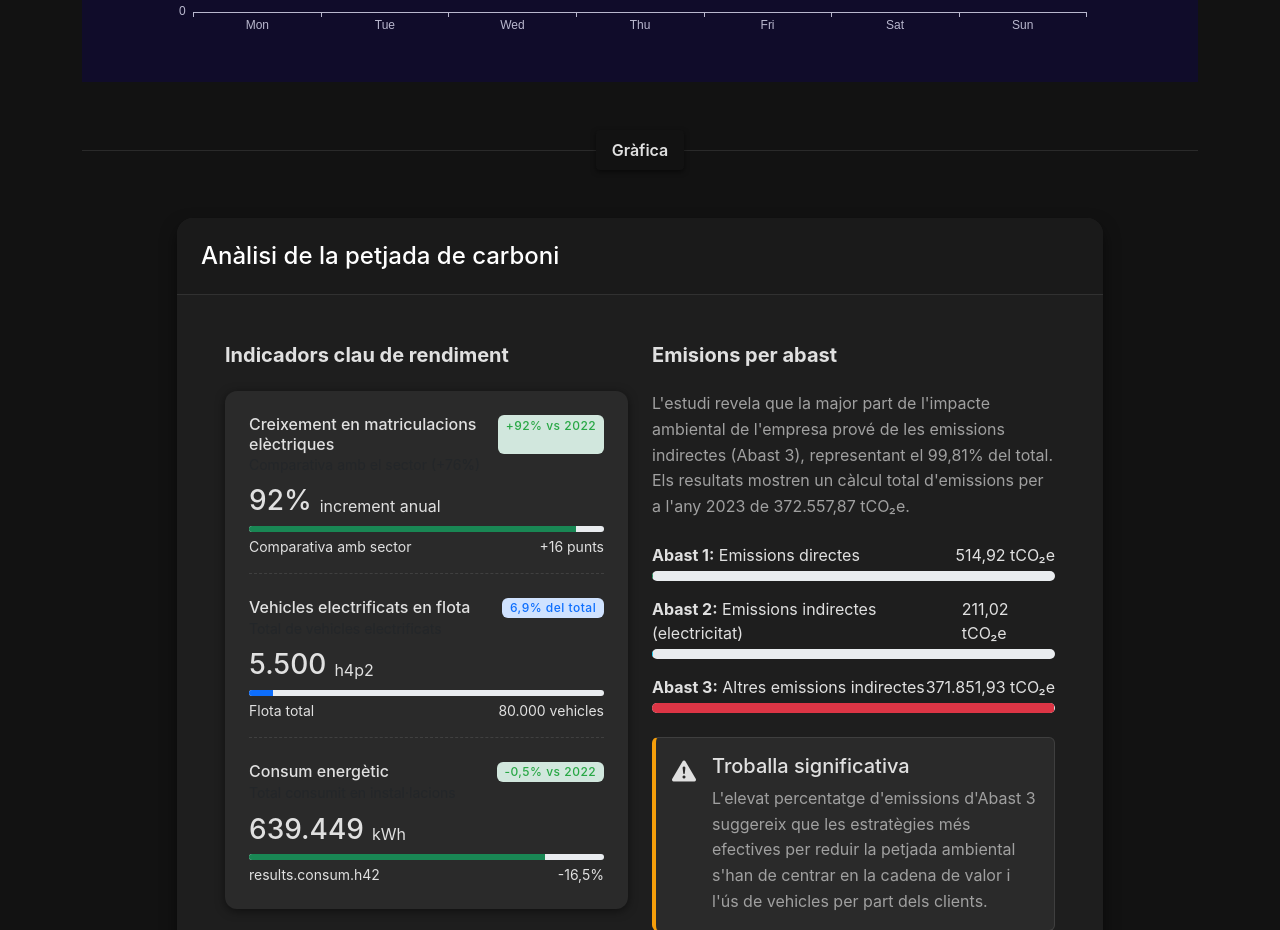
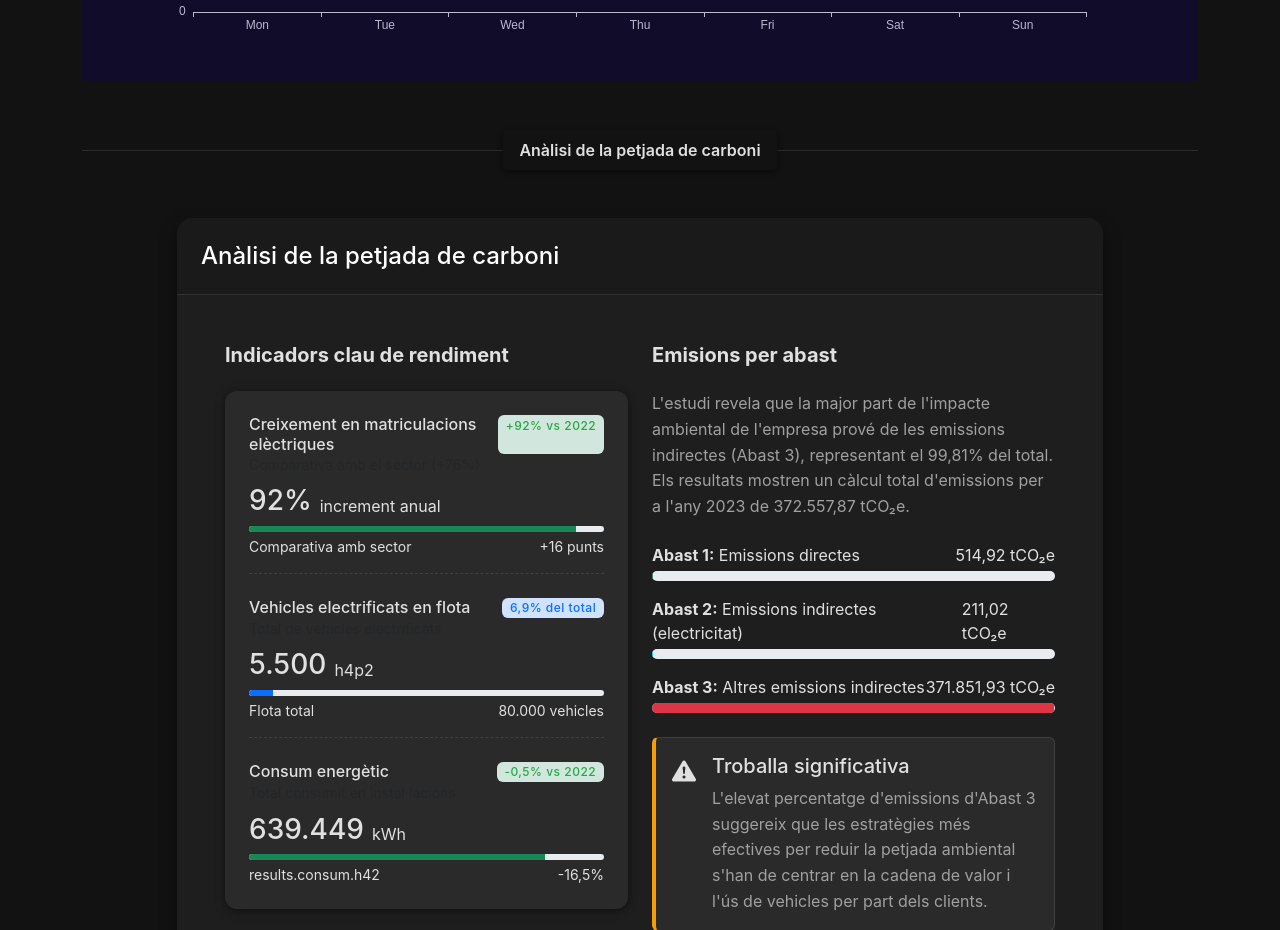
Before and after one commit to marcb44ch/alphabet-project, a Vue app: page /CarbonFootprint in a window 1280 px wide. Shown: the part 2580-3510 px from the top of the page. Built offline with nearby package versions, Linux system fonts and the light colour scheme.

Commit message:
Update divider label in CarbonFootprint.vue for improved localization

```diff
--- a/src/views/CarbonFootprint.vue
+++ b/src/views/CarbonFootprint.vue
@@ -597,7 +597,7 @@ const options = ref({
 
       <!-- Section divider -->
       <div class="divider my-5" id="results">
-        <span class="divider-label">{{ t('graphic.title') }}</span>
+        <span class="divider-label">{{ t('results.title') }}</span>
       </div>
 
       <!-- Carbon footprint results -->
```
